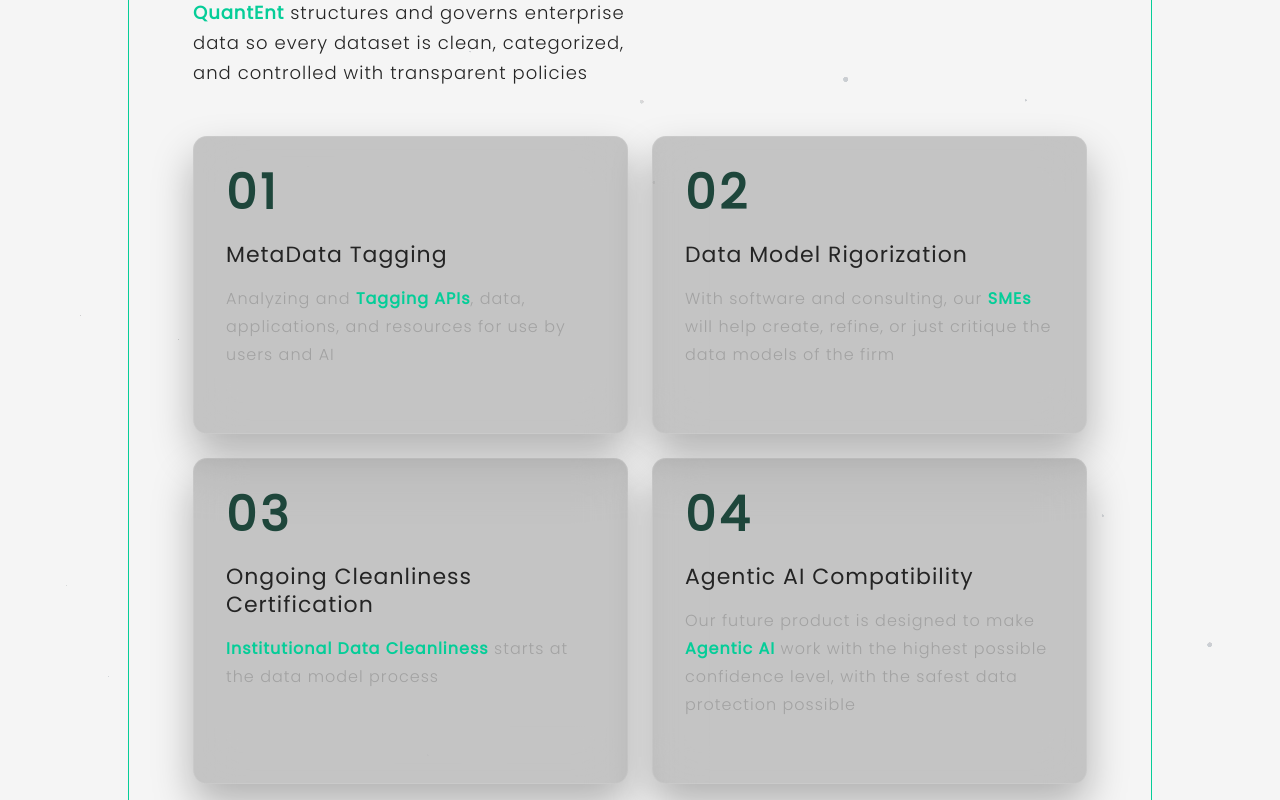
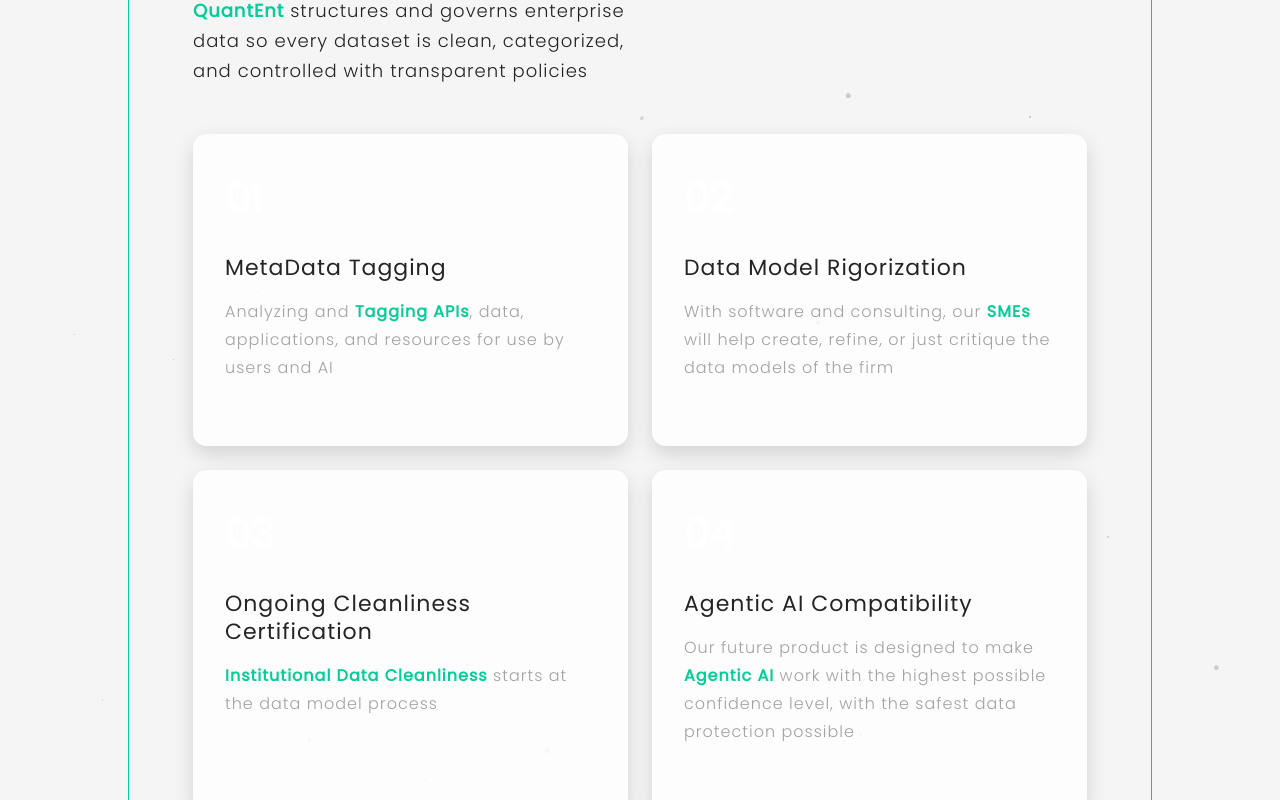
Before and after one commit to quantent-web/quantent-web, a Next.js app: page / in a window 1280 px wide. Shown: the part 2200-3000 px from the top of the page. Built offline with nearby package versions, Linux system fonts and the light colour scheme; a web font is replaced by a local one.

Commit message:
Remove glass effect from cards and update numbers section typography

```diff
--- a/app/globals.css
+++ b/app/globals.css
@@ -484,13 +484,11 @@
 }
 
 .card {
-  border: 1px solid rgba(255, 255, 255, 0.1);
+  border: none;
   border-radius: var(--radius);
   padding: var(--space-8);
-  background: rgba(0, 0, 0, 0.2);
-  backdrop-filter: blur(1.5rem);
-  -webkit-backdrop-filter: blur(1.5rem);
-  box-shadow: 0 1.25rem 2.5rem rgba(0, 0, 0, 0.28);
+  background: color-mix(in srgb, var(--surface) 78%, transparent);
+  box-shadow: 0 0.5rem 1.25rem rgba(0, 0, 0, 0.14);
   overflow: hidden;
 }
 
@@ -1751,14 +1749,10 @@
 }
 
 .numbers-section {
-  margin: 0;
-  color: var(--text-primary);
-  line-height: 1;
-  letter-spacing: 0.08em;
+  color: white;
+  letter-spacing: 0;
   font-family: var(--font-poppins), system-ui, -apple-system, Segoe UI, Roboto,
     Arial, sans-serif;
-}
-
-.what-we-do-data-cleaning .numbers-section {
-  color: color-mix(in srgb, var(--text-primary) 80%, var(--primary) 20%);
-}
+  font-weight: 900;
+  font-size: 2.5rem;
+}
```
